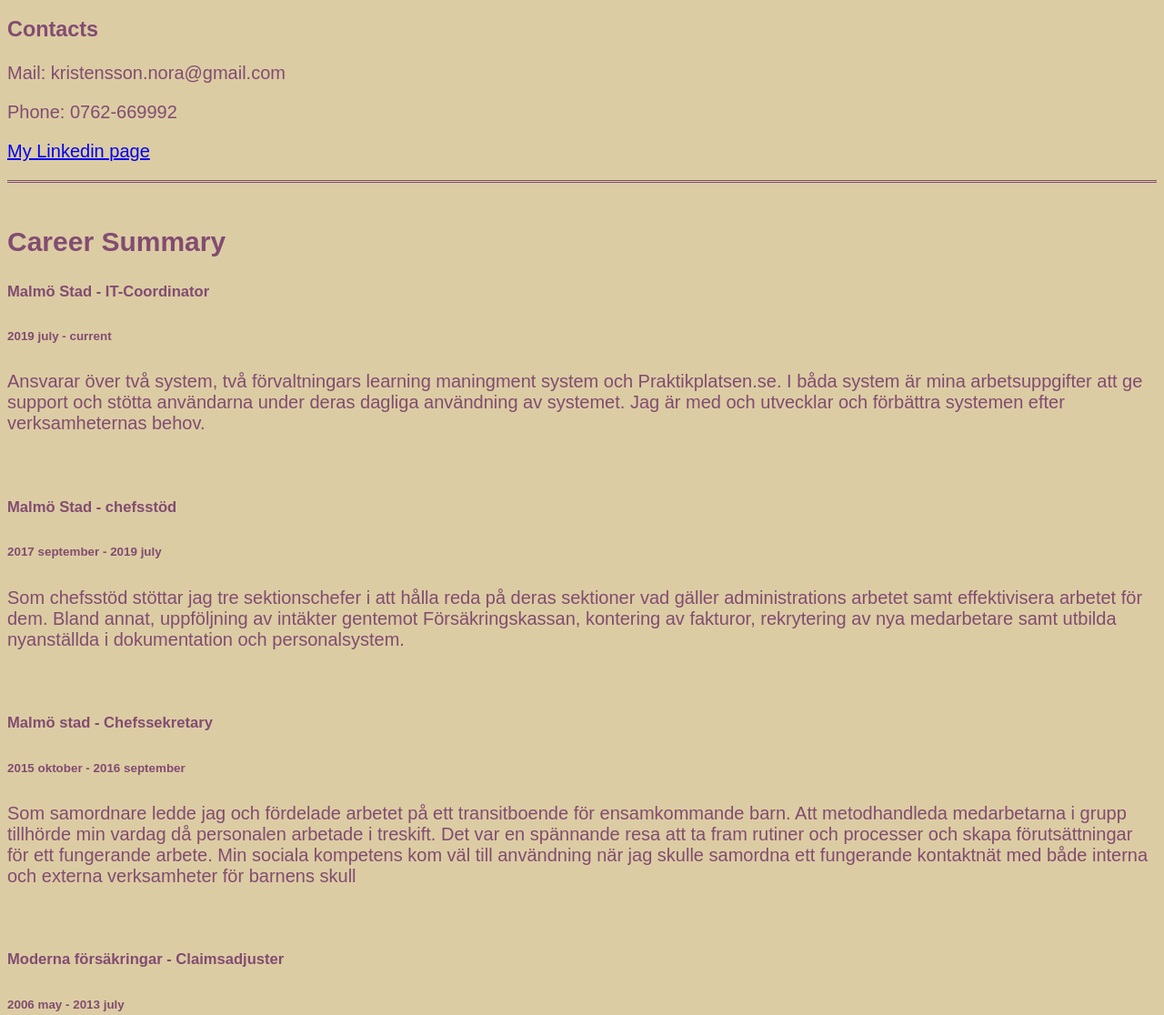
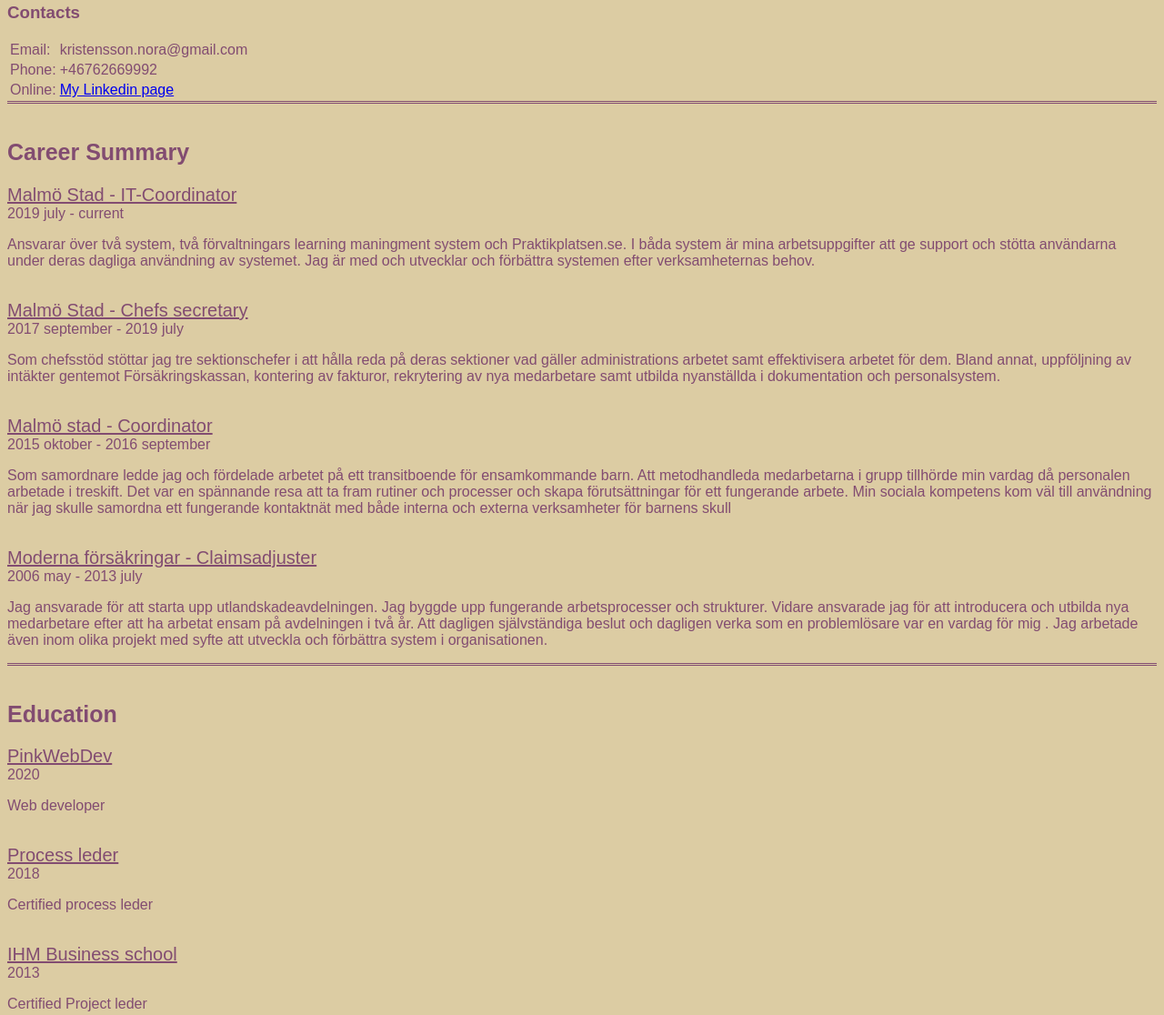
Before and after one commit to NoraKristensson/MyCV, a plain HTML site: page index.html in a window 1280 px wide. Shown: the part 328-1444 px from the top of the page at 91% size. Drawn offline with Linux system fonts and the light colour scheme.

Commit message:
styled some more

```diff
--- a/Style/style.css
+++ b/Style/style.css
@@ -1,12 +1,18 @@
 body { background-color: #dccca3;
     color: #824c71;
     font-family: Arial, Helvetica, sans-serif;
-    font-size: 20px;
+    font-size: 16spx;
 
 }
 
 
-h1 {text-align:center;}
+h1 {text-align:center;
+    font-size: 35px;
+}
+
+h2 {font-size: 25px;}
+
+
 
 .Noraspic {
     width: 300px;
@@ -18,5 +24,18 @@ h1 {text-align:center;}
 .borderline {
     border-bottom-style: double;
 }
+.workplace {
+    font-size: 20px;
+    text-decoration: underline;
+}
+.dates {
+    font-size: 16px;
+}
 
-footer {text-align: center;}
+.Education {
+    font-size: 20px;
+    text-decoration: underline;
+}
+
+footer {text-align: center;
+        font-size: 12px;}
--- a/index.html
+++ b/index.html
@@ -13,18 +13,29 @@
  <img src="img/Nora Kristensson2.jpg" alt="picture of Nora" class="Noraspic">
     <div class="borderline">
         <h3>Contacts</h3>
-            <p>Mail: kristensson.nora@gmail.com</p>
-            <p>Phone: 0762-669992</p>
-            <a href="https://www.linkedin.com/in/nora-kristensson-59b8ab68/" title="Linkedin">
-            <p>My Linkedin page</p></a>
+        <table>
+            <tr>
+                <td>Email:</td>
+                <td>kristensson.nora@gmail.com</td>
+            </tr>
+            <tr>
+                <td>Phone:</td>
+                <td>+46762669992</td>
+            </tr>
+            <tr>
+                <td>Online:</td>
+                <td><a href="https://www.linkedin.com/in/nora-kristensson-59b8ab68/" title="Linkedin">
+                    My Linkedin page</a></td>
+            </tr>
+        </table>
     </div class="borderline">
 <br>
     <div class="borderline">
         <h2>Career Summary</h2>
             <Div>
-                <h5>Malmö Stad - IT-Coordinator</h5>
-                <h6>2019 july - current</h6>
-                  <!-- vill ha dom i samma rad -->
+                <span class="workplace">Malmö Stad - IT-Coordinator</span>
+                <br>
+                <span class="dates">2019 july - current</span>
                 <p>Ansvarar över två system, två förvaltningars learning maningment system
                     och Praktikplatsen.se. I båda system är mina arbetsuppgifter att ge
                     support och stötta användarna under deras dagliga användning av systemet.
@@ -33,8 +44,9 @@
             </Div>
             <br>
               <div>
-                <h5>Malmö Stad - chefsstöd</h5>
-                <h6>2017 september - 2019 july</h6>
+                <span class="workplace">Malmö Stad - Chefs secretary</span>
+                <br>
+                <span class="dates">2017 september - 2019 july</span>
                 <p>Som chefsstöd stöttar jag tre sektionschefer i att hålla reda på deras
                     sektioner vad gäller administrations arbetet samt effektivisera arbetet för dem.
                     Bland annat, uppföljning av intäkter gentemot Försäkringskassan, kontering av
@@ -43,8 +55,9 @@
             </div>
             <br>
             <div>
-                <h5>Malmö stad - Chefssekretary</h5>
-                <h6>2015 oktober - 2016 september </h6>
+                <span class="workplace">Malmö stad - Coordinator</span>
+                <br>
+                <span class="dates">2015 oktober - 2016 september </span>
                 <p>Som samordnare ledde jag och fördelade arbetet på ett transitboende för
                 ensamkommande barn. Att metodhandleda medarbetarna i grupp tillhörde min
                 vardag då personalen arbetade i treskift. Det var en spännande resa att ta
@@ -55,8 +68,9 @@
             </div>
             <br>
             <div>
-                <h5>Moderna försäkringar - Claimsadjuster</h5>
-                <h6>2006 may - 2013 july</h6>
+                <span class="workplace">Moderna försäkringar - Claimsadjuster</span>
+                <br>
+                <span class="dates">2006 may - 2013 july</span>
                 <p>
                     Jag ansvarade för att starta upp utlandskadeavdelningen.
                     Jag byggde upp fungerande arbetsprocesser och strukturer. Vidare
@@ -72,23 +86,25 @@
     <div class="borderline">
         <h2>Education</h2>
             <div>
-                <h5>PinkWebDev</h5>
-                <h6>2020</h6>
-                <!-- ha dem i samma rad -->
+                <span class="Education">PinkWebDev</span>
+                <br>
+                <span class="dates">2020</span>
                 <p>Web developer</p>
             </div>
             <br>
             <div>
-                <h5>Process leder</h5>
-                <h6>2018</h6>
-                Certified process leder
-                <!-- heter det ens så? -->
+                <span class="Education">Process leder</span>
+                <br>
+                <span class="dates">2018</span>
+                <p>Certified process leder</p>
+
             </div>
             <br>
             <div>
-                <h5>IHM Business school</h5>
-                <h6>2013</h6>
-                Certified Project leder
+                <span class="Education">IHM Business school</span>
+                <br>
+                <span class="dates">2013</span>
+                <p>Certified Project leder</p>
             </div>
     </div class="borderline">
     <div class="borderline">
@@ -110,7 +126,11 @@
             </ul>
     </div>
     <footer>
-        <h3>I hope you enjoyed mey CV and i look forward to hopefully meet you in person!</h3
-            ></footer>
+        <h3>I hope you enjoyed mey CV and i look forward to hopefully meet you in person!
+        </h3>
+    </footer>
+
+
+
 </body>
 </html>
```
